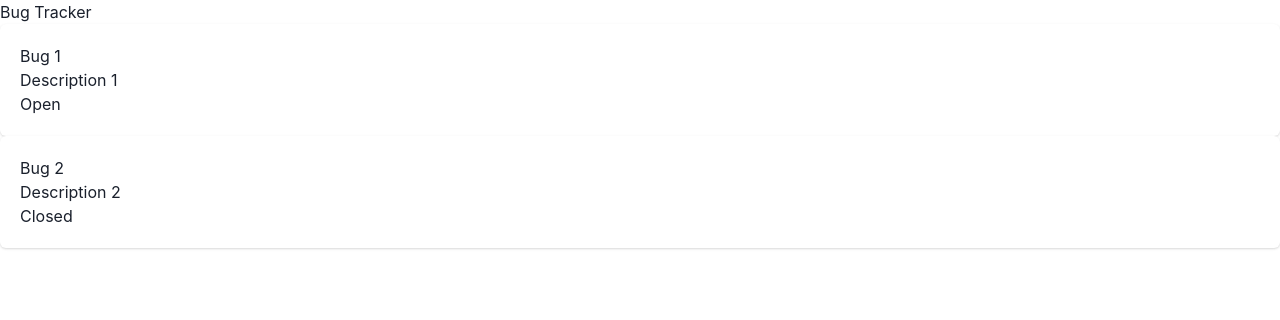
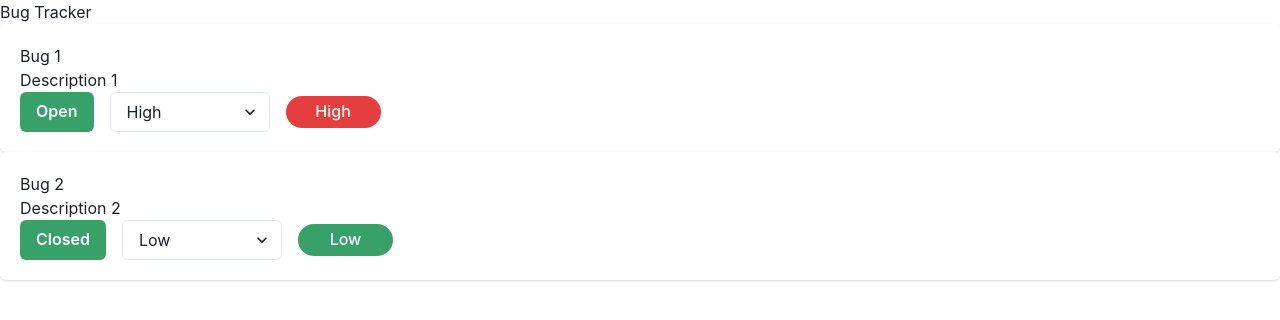
Before and after one commit to A-Berton/bug-tracker, a React (Vite) app: page / in a window 1280 px wide. Shown: the top 320 px of the page. Built offline with nearby package versions, Linux system fonts and the light colour scheme.

Commit message:
adding status and priority

```diff
--- /dev/null
+++ b/src/BugPriority.jsx
@@ -0,0 +1,42 @@
+import React, { useState } from 'react';
+import { Select, Stack, Tag, Center } from "@chakra-ui/react";
+
+export function BugPriority({priority}) {
+    const [bugpriority, setBugpriority] = useState(priority);
+
+    const handleChange = (e) => {
+        if(e.target.value === "High") {
+            setBugpriority("High");
+        } else if (e.target.value === "Medium") {
+            setBugpriority("Medium");
+        }else {
+            setBugpriority("Low");
+        }
+    }
+
+    const changeColor = () =>{
+        if(bugpriority === "High") {
+            return "red";
+        } else if (bugpriority === "Medium") {
+            return "yellow";
+        }else {
+            return "green";
+        }
+    }
+
+    return (
+        <div>
+            <Stack spacing={4} direction='row' align='center'>
+            <Select defaultValue={bugpriority} onChange = {handleChange} >
+                <option value='High' >High </option>
+                <option value='Medium'>Medium </option>
+                <option value='Low'>Low </option>
+            </Select>
+            <Tag size = "lg" variant='solid' borderRadius='full' colorScheme={changeColor()}>
+                <Center w = "120px">{bugpriority}</Center>
+            </Tag>
+            </Stack>
+
+        </div>
+    )
+}
--- a/src/BugStatus.jsx
+++ b/src/BugStatus.jsx
@@ -1,15 +1,18 @@
 import React, { useState } from 'react';
+import { Button } from "@chakra-ui/react";
 
 export function BugStatus({status}) {
     const [bugstatus, setBugstatus] = useState(status);
+    const [color, setColor] = useState("green");
 
     const handleClick = () => {
         setBugstatus(bugstatus === "Open" ? "Closed" : "Open");
+        setColor(color === "green" ? "red" : "green");
     }
 
     return (
         <div>
-            <button onClick = {handleClick}> {bugstatus}</button>
+            <Button onClick = {handleClick} colorScheme = {color}> {bugstatus}</Button>
         </div>
     )
 }
--- a/src/BugTracker.jsx
+++ b/src/BugTracker.jsx
@@ -1,7 +1,8 @@
 import React from 'react';
-import { Card, CardBody } from '@chakra-ui/react';
+import { Card, CardBody, Stack } from '@chakra-ui/react';
 import {BugStatus} from './BugStatus';
 import bugs from './bugs.json';
+import { BugPriority } from './BugPriority';
 
 function BugTracker() {
 
@@ -10,7 +11,10 @@ function BugTracker() {
             <CardBody>
                 <h2>{bug.title}</h2>
                 <p>{bug.description}</p>
-                <BugStatus status ={bug.status} />
+                <Stack spacing={4} direction='row' align='center'>
+                    <BugStatus status ={bug.status} />
+                    <BugPriority priority = {bug.priority} />
+                </Stack>
             </CardBody>
         </Card>
     )
```
